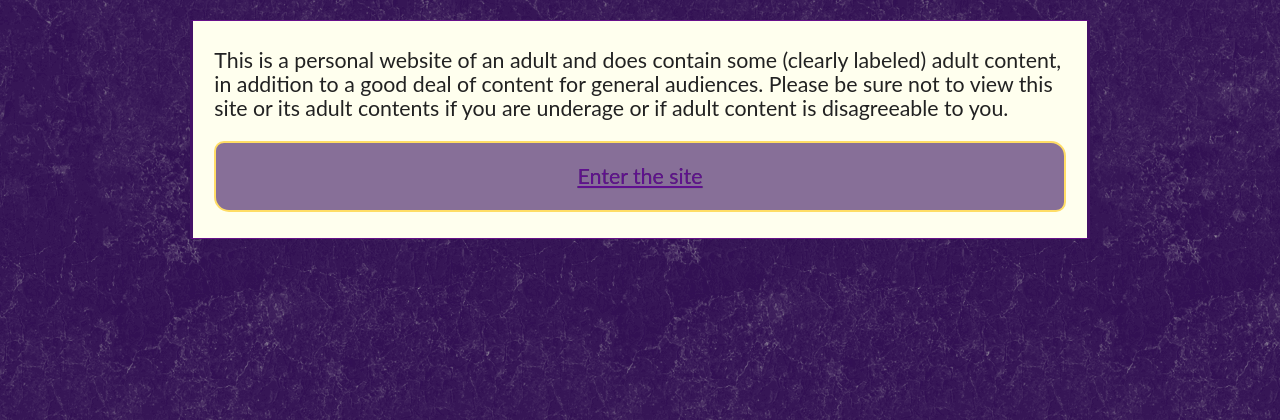
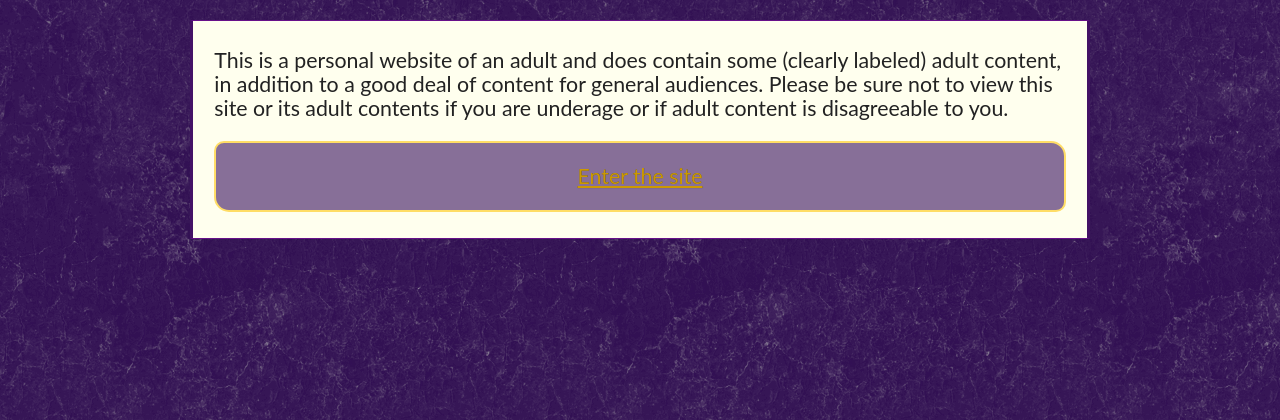
Before and after one commit to cassiterite19/cass-iter-ite.com, a PHP site: page / in a window 1280 px wide. Shown: the top 420 px of the page. Run offline with PHP 8.4, Linux system fonts and the light colour scheme.

Commit message:
1224: changed the color of links in the .banner sections

```diff
--- a/style.css
+++ b/style.css
@@ -208,3 +208,6 @@ a.hover {
   padding: 1em .5em;
   text-align: center;
 }
+.banner a {
+  color: #cc9900;
+}
```
